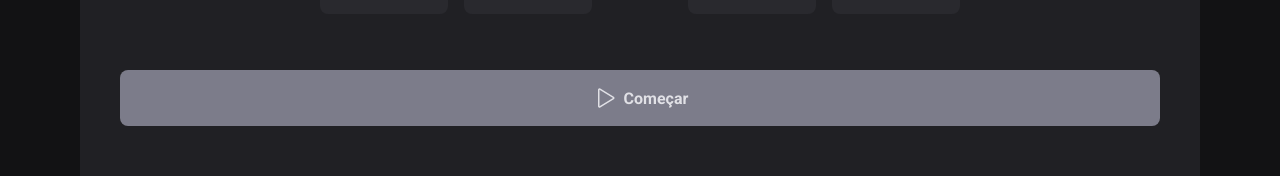
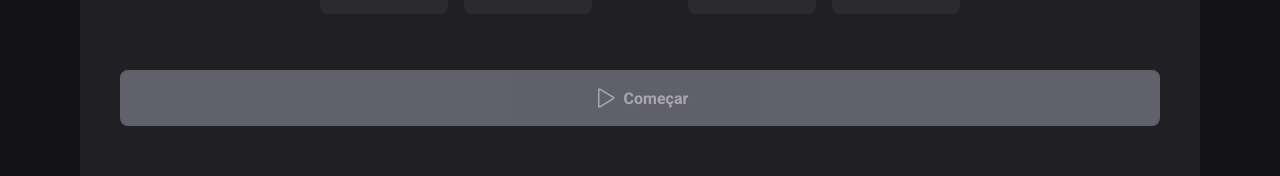
Before and after one commit to BrenoNovais/02-ignite-timer, a React (Vite) app: page / in a window 1280 px wide. Shown: the part 474-650 px from the top of the page. Built offline with nearby package versions, Linux system fonts and the light colour scheme.

Commit message:
React Hook Form

```diff
--- a/src/pages/Home/index.tsx
+++ b/src/pages/Home/index.tsx
@@ -61,7 +61,7 @@ export function Home() {
           <span>0</span>
         </CountdownContainer>
 
-        <StartCountdownButton disabled={!isSubmitDisabled} type="submit">
+        <StartCountdownButton disabled={isSubmitDisabled} type="submit">
           <Play size={24} />
           Começar
         </StartCountdownButton>
```
